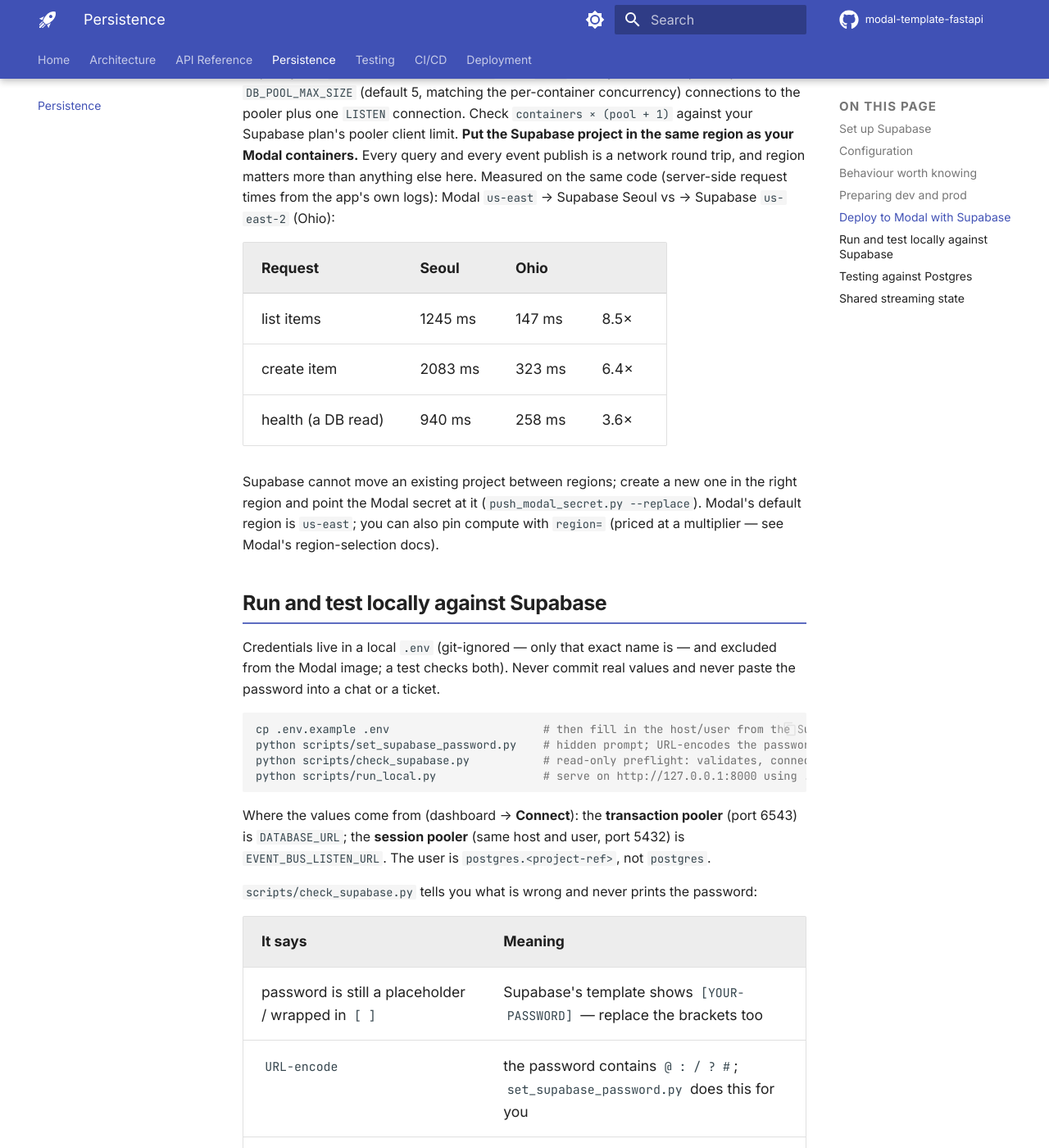
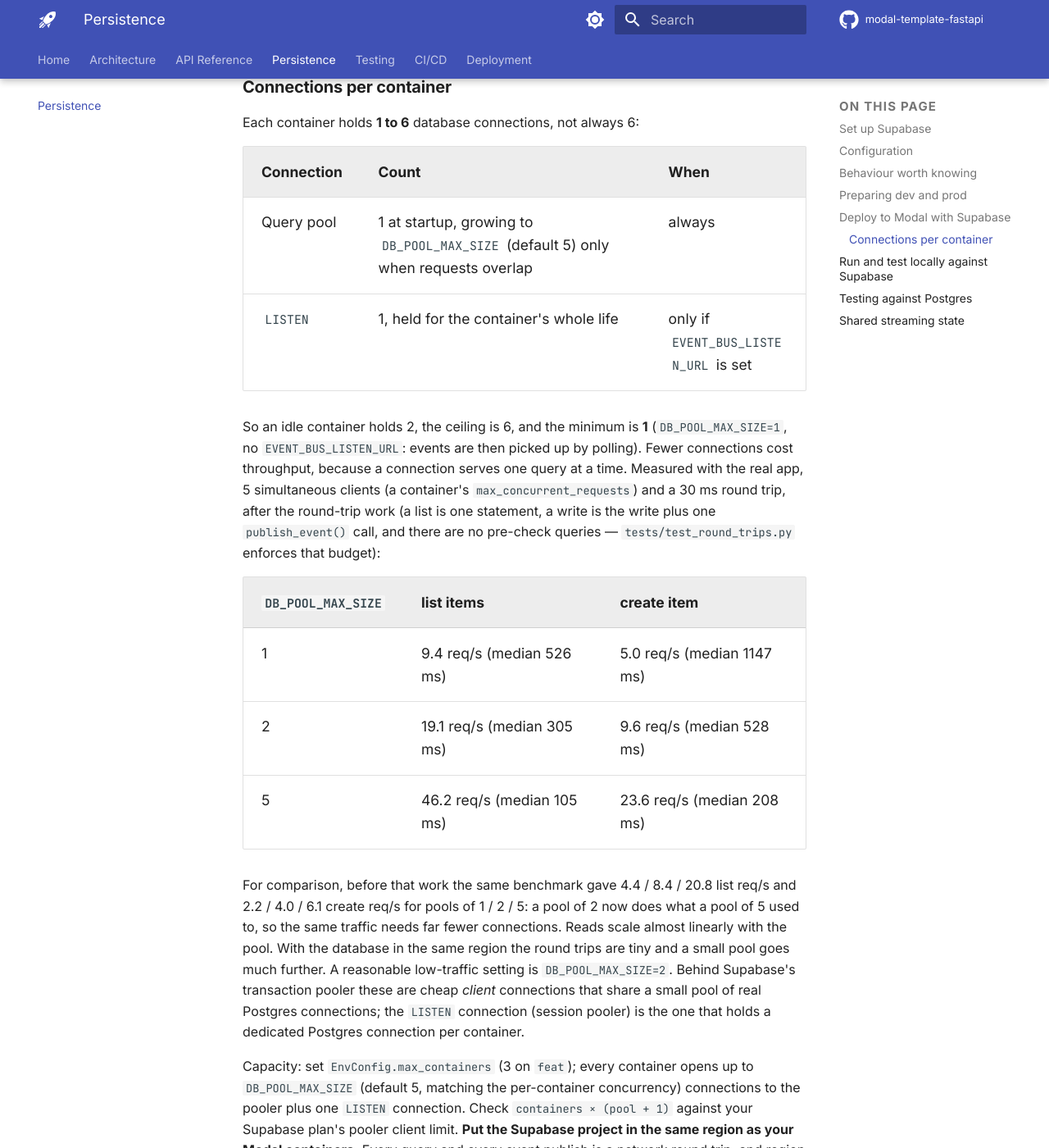
Before and after one commit to Furious-Meteors/modal-template-fastapi, an MkDocs documentation site: the page built from docs/persistence.md, in a window 1280 px wide and 1400 px high, scrolled down 4170 px. Shown: the whole window at 82% size. Built offline with MkDocs 1.6.1 and Material for MkDocs 9.7.7, drawn with Linux system fonts in a browser that asks for light colours; comment, search, counter and statistics services are not loaded; some of the changed text lies outside the part shown.

Commit message:
updated documentation

```diff
--- a/docs/persistence.md
+++ b/docs/persistence.md
@@ -138,6 +138,38 @@
 `python scripts/push_modal_secret.py --environment feat --name webhook-secrets --keys WEBHOOK_SECRET_ACME`.
 Without it every `POST /webhooks/<provider>` answers 404.
 
+### Connections per container
+
+Each container holds **1 to 6** database connections, not always 6:
+
+| Connection | Count | When |
+|---|---|---|
+| Query pool | 1 at startup, growing to `DB_POOL_MAX_SIZE` (default 5) only when requests overlap | always |
+| `LISTEN` | 1, held for the container's whole life | only if `EVENT_BUS_LISTEN_URL` is set |
+
+So an idle container holds 2, the ceiling is 6, and the minimum is **1**
+(`DB_POOL_MAX_SIZE=1`, no `EVENT_BUS_LISTEN_URL`: events are then picked up by polling).
+Fewer connections cost throughput, because a connection serves one query at a time.
+Measured with the real app, 5 simultaneous clients (a container's
+`max_concurrent_requests`) and a 30 ms round trip, after the round-trip work (a list is
+one statement, a write is the write plus one `publish_event()` call, and there are no
+pre-check queries — `tests/test_round_trips.py` enforces that budget):
+
+| `DB_POOL_MAX_SIZE` | list items | create item |
+|---|---|---|
+| 1 | 9.4 req/s (median 526 ms) | 5.0 req/s (median 1147 ms) |
+| 2 | 19.1 req/s (median 305 ms) | 9.6 req/s (median 528 ms) |
+| 5 | 46.2 req/s (median 105 ms) | 23.6 req/s (median 208 ms) |
+
+For comparison, before that work the same benchmark gave 4.4 / 8.4 / 20.8 list req/s and
+2.2 / 4.0 / 6.1 create req/s for pools of 1 / 2 / 5: a pool of 2 now does what a pool of 5
+used to, so the same traffic needs far fewer connections. Reads scale almost linearly with
+the pool. With the database in the same region the round trips are tiny and a small pool
+goes much further. A reasonable low-traffic setting is `DB_POOL_MAX_SIZE=2`. Behind Supabase's transaction
+pooler these are cheap *client* connections that share a small pool of real Postgres
+connections; the `LISTEN` connection (session pooler) is the one that holds a dedicated
+Postgres connection per container.
+
 Capacity: set `EnvConfig.max_containers` (3 on `feat`); every container opens up to `DB_POOL_MAX_SIZE` (default 5, matching the
 per-container concurrency) connections to the pooler plus one `LISTEN` connection.
 Check `containers × (pool + 1)` against your Supabase plan's pooler client limit.
@@ -256,10 +288,19 @@
 
 * **Ordering.** Publishers take a transaction-level advisory lock, so event ids
   are in commit order and a reader can never skip an event that commits late.
-  The cost: publishing is serialised. Measured on a laptop against a local
-  Docker Postgres: roughly 400–600 events/s at any concurrency, with every event
-  delivered to a live subscriber. Ample for notifications and activity feeds; for
-  high-volume streams use a purpose-built broker (Redis Streams, NATS, Kafka).
+  Publishing is one statement — the `publish_event()` SQL function takes the lock,
+  inserts and notifies (`sql/003_publish_event.sql`) — so the lock is held only while
+  the database runs it, never across a network round trip. Measured system-wide on one
+  database: about **4,800 events/s** with the database next to the app, and at a 30 ms
+  round trip about **47/s with 5 connections and 191/s with 20** (it scales with
+  connections). It used to be a 5-step transaction holding the lock across the network,
+  which capped the whole system near 6 events/s at 30 ms whatever the connection count.
+  Still serialised, so for very high-volume streams use a purpose-built broker (Redis
+  Streams, NATS, Kafka). Keep the database in the same region as the app regardless.
+* **The function is locked down.** Supabase exposes `public` functions through its REST
+  API and grants them to its API roles by default, so `publish_event` is revoked from
+  `PUBLIC`, `anon`, `authenticated` and `service_role` on every start; only the role the
+  app connects as can call it.
 * **Replay** (`Last-Event-ID`) is served from the `events` table: the newest
   `EVENT_REPLAY_SIZE` events after the id. Rows older than
   `EVENT_RETENTION_SECONDS` (or beyond 100k rows) are pruned, so replay is
```
Also changed, not shown: docs/smoke-test.md (added, +51 -0 lines).
